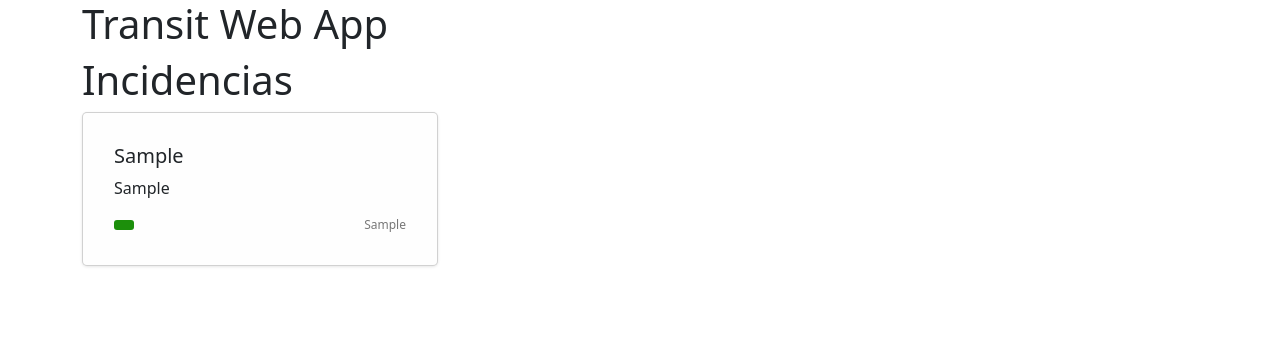
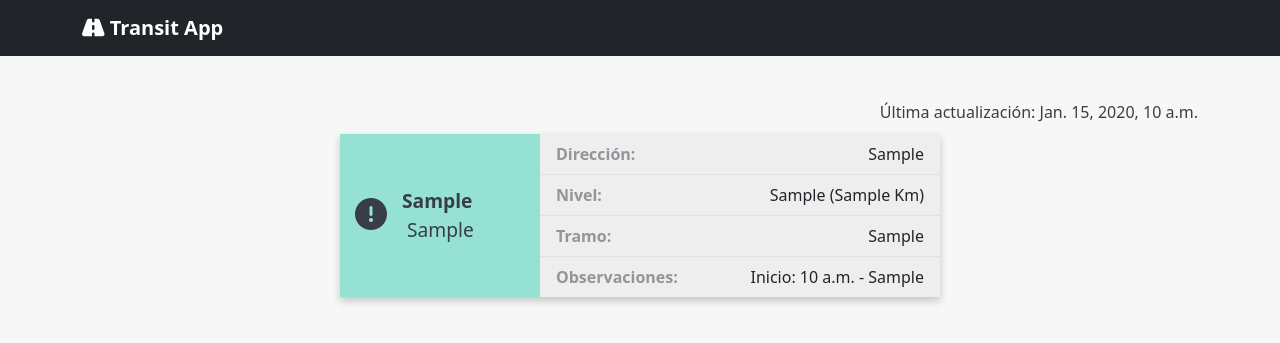
Before and after one commit to ivaaanrm/transit-app, a Django app: page / in a window 1280 px wide. Shown: the top 343 px of the page. Run offline with Django 5.2, Linux system fonts and the light colour scheme; tables that the repository leaves empty hold one stand-in row (values such as "Sample post"); some libraries are stand-ins or nearby versions.

Commit message:
add CSS + integration between api and scraper

```diff
--- a/pages/models.py
+++ b/pages/models.py
@@ -2,7 +2,7 @@ from django.db import models
 
 class Incidencia(models.Model):
     causa = models.CharField(max_length=100)
-    zona = models.CharField(max_length=100)
+    nivel = models.CharField(max_length=100)
     via = models.CharField(max_length=100)
     km_inicio_fin = models.CharField(max_length=50)
     longitud = models.CharField(max_length=50)
--- /dev/null
+++ b/pages/templatetags/custom_tags.py
@@ -0,0 +1,31 @@
+from django.template import Library
+
+register = Library()
+
+@register.simple_tag
+def get_icon_name(cause):
+  icon_map = {
+    'accident': 'fa-car-burst',
+    'circulació': 'fa-car',
+    'sin_incidencias': 'wrench',
+    'other': 'fa-circle-exclamation',
+  }
+  return icon_map.get(cause, 'fa-circle-exclamation')
+
+@register.simple_tag
+def get_color_bg(cause):
+  icon_map = {
+    'accident': 'bg_accident',
+    'circulació': 'bg_circulacio',
+    'sin_incidencias': 'bg_sin_incidencias',
+    'avaria': 'bg_accident',
+    'other': 'bg_obras',
+  }
+  return icon_map.get(cause, 'bg_obras')
+
+
+
+
+register.simple_tag(get_icon_name)
+
+register.simple_tag(get_color_bg)
--- a/pages/views.py
+++ b/pages/views.py
@@ -10,12 +10,12 @@ from rest_framework import status
 from .models import Incidencia
 
 
+
 class HomeView(TemplateView):
     template_name = 'pages/home.html'
 
     def get_context_data(self, **kwargs):
         context = super().get_context_data(**kwargs)
-        # context["incidencias"] = Incidencia.objects.all()
         visible_incidencias = Incidencia.objects.filter(visible=True)
         context["incidencias"] = visible_incidencias
         return context
--- a/scraper/config/config.yml
+++ b/scraper/config/config.yml
@@ -16,4 +16,4 @@ crawler:
 
 app:
   api_url: "http://localhost:8001/create-incidencias/"
-  interval: 1
+  interval: 5
--- a/scraper/incidencia.py
+++ b/scraper/incidencia.py
@@ -4,7 +4,7 @@ from dataclasses import asdict, dataclass, field
 @dataclass(frozen=True)
 class Incidencia:
     causa: str
-    zona: str
+    nivel: str
     via: str
     km_inicio_fin: str
     longitud: str
@@ -14,9 +14,5 @@ class Incidencia:
     inicio: str
     observaciones: str
 
-    @property
-    def nivel(self):
-        return 1
-
     def to_dict(self):
         return asdict(self)
--- a/static/incident_card.css
+++ b/static/incident_card.css
@@ -1,52 +1,79 @@
-.incident-card {
-    background-color: #fefefe;
-    border-radius: 5px;
-    box-shadow: 0 1px 3px rgba(0, 0, 0, 0.1);
-    padding: 15px;
-    transition: background-color 0.2s ease-in-out, box-shadow 0.2s ease-in-out;
+
+  /* .cards-container {
+    display: grid;
+    place-items: center;
+  } */
+
+  .last-modification {
+    text-align: right;
+    color: var(--light-text);
+    padding-bottom: 10px;
   }
 
-  .incident-card:hover {
-    background-color: #fff;
-    box-shadow: 0 2px 5px rgba(0, 0, 0, 0.2);
+  .card-incidencia {
+    /* width: 100%; */
+    max-width: 600px;
+    margin: 0 auto;
+    background-color: var(--light-bg);
+    box-shadow: 0 4px 8px rgba(0, 0, 0, 0.2); /* Add shadow */
   }
 
-  .incident-title {
-    font-weight: bold;
-    margin-bottom: 5px;
+  .icon-incidencia {
+    padding: 15px;
+  }
+  .title-incidencia {
+    display: flex;
+    flex-direction: column;
   }
 
-  .incident-details {
-    display: flex;
-    justify-content: space-between;
-    align-items: center;
-    margin-top: 10px;
+  @media (max-width: 768px) {
+    .title-incidencia {
+      display: flex;
+      flex-direction: row;
+      /* margin-right: 20px; */
+    }
   }
 
-  .incident-level-good {
-    font-size: 14px;
-    padding: 5px 10px;
-    border-radius: 3px;
-    background-color: #1c8f0b;
-    color: #fff;
+  .via_text {
+    font-size: 1.2rem;
+    font-weight: bold;
   }
 
-  .incident-level {
-    font-size: 14px;
-    padding: 5px 10px;
-    border-radius: 3px;
-    background-color: #f0ad4e;
-    color: #fff;
-  }
-  .incident-level_bad {
-    font-size: 14px;
-    padding: 5px 10px;
-    border-radius: 3px;
-    background-color: #f0ad4e;
-    color: #fff;
+  .causa_text {
+    margin-left: 5px;
+    font-size: 1.2rem;
   }
 
-  .incident-duration {
-    font-size: 12px;
-    color: #777;
+  .overflow-hidden {
+    white-space: nowrap;
+    text-overflow: ellipsis;
   }
+
+  .list-group-item {
+    padding: 0.5rem 1rem;
+  }
+
+  .list-group {
+    --bs-list-group-bg: #transparent !important;
+  }
+
+
+  .bg_accident {
+    background-color: #F38181;
+  }
+  .bg_circulacio {
+    background-color: #FCE38A;
+  }
+  .bg_sin_incidencias {
+    background-color: #EAFFD0;
+  }
+  .bg_obras {
+    background-color: #95E1D3;
+  }
+
+  .tag-detail {
+    font-weight: bold;
+    color: var(--light-text);
+    opacity: 0.5;
+
+  }
--- /dev/null
+++ b/static/styles.css
@@ -0,0 +1,11 @@
+:root {
+    --main-bg-color: #F7F7F7;
+    --primary-text-color: #393E46;
+    --light-bg: #EEEEEE;
+    --light-text: #393E46;
+}
+
+body {
+    background-color: var(--main-bg-color);
+    color: var(--light-text);
+}
--- a/templates/base.html
+++ b/templates/base.html
@@ -2,17 +2,27 @@
 
 <!DOCTYPE html>
 <html lang="es">
-<head>
-    <meta charset="utf-8">
-    <title>{% block title %}My Personal Portfolio{% endblock title %}</title>
-    <link
-    href="https://cdn.jsdelivr.net/npm/bootstrap@5.3.1/dist/css/bootstrap.min.css"
-    rel="stylesheet"
-    >
-    {% comment %} <link rel="stylesheet" href="https://cdn.simplecss.org/simple.min.css"> {% endcomment %}
+    <head>
+        <meta charset="UTF-8">
+        <meta name="viewport" content="width=device-width, initial-scale=1.0">
+        <title>{% block title %}Transit Status{% endblock title %}</title>
+        <link href="https://cdn.jsdelivr.net/npm/bootstrap@5.3.1/dist/css/bootstrap.min.css" rel="stylesheet">
+        <script src="https://kit.fontawesome.com/55559409bb.js" crossorigin="anonymous"></script>
+        <link rel="stylesheet" href="{% static 'styles.css' %}" type="text/css" />
+    </head>
 
-</head>
-<body class="container">
-{% block page_content %}{% endblock page_content %}
-</body>
+    <body">
+        <nav class="navbar bg-dark fixed-top">
+            <div class="container">
+                <a class="navbar-brand navbar-tile text-white" href="">
+                    <i class="fa-solid fa-road"></i>
+                    <span class="navbar-title fw-bold">Transit App</span>
+                </a>
+            </div>
+        </nav>
+        <div style="padding-top: 100px;"></div>
+
+        {% block page_content %}
+        {% endblock page_content %}
+    </body>
 </html>
--- a/templates/pages/home.html
+++ b/templates/pages/home.html
@@ -3,9 +3,7 @@
 {% extends "base.html" %}
 
 {% block page_content %}
-<h1>Transit Web App</h1>
 
-{% include 'pages/incidencias.html' %}
-
+    {% include 'pages/incidencias.html' %}
 
 {% endblock page_content %}
--- a/templates/pages/incidencias.html
+++ b/templates/pages/incidencias.html
@@ -1,23 +1,55 @@
 
 {% load static %}
+{% load custom_tags %}
+
 <link rel="stylesheet" href="{% static 'incident_card.css' %}" type="text/css" />
 
 
-<h1>Incidencias</h1>
-<div class="row">
-  {% for incidencia in incidencias %}
-  <div class="col-md-4">
-    <div class="card mb-2 incident-card">
-      <div class="card-body">
-        <h5 class="card-title">{{ incidencia.via }}</h5>
-        <p class="card-text">{{ incidencia.causa }}</p>
-        <div class="incident-details">
-          <span class="incident-level-good">{{ incidencia.level }}</span>
-          <span class="incident-duration">{{ incidencia.longitud }}</span>
+
+
+<div class="container">
+  <div class="cards-container">
+    <div class="last-modification">
+      <span>Última actualización: {{incidencias.0.tiempo_registro}}</span>
+    </div>
+
+    {% for incidencia in incidencias %}
+      <div class="mb-3 card-incidencia">
+        <div class="row g-0">
+          <div class="col-md-4 d-flex align-items-center {% get_color_bg incidencia.causa|lower %}">
+            <i class="icon-incidencia fa-solid {% get_icon_name incidencia.causa|lower %} fa-2x mb-1"></i>
+            <div class="title-incidencia">
+              <span class="via_text">{{ incidencia.via }}</span>
+              <span class="causa_text">{{ incidencia.causa }}</span>
+            </div>
+          </div>
+
+          <div class="col-md-8 card-details">
+            <div class="card-body">
+              <ul class="list-group list-group-flush">
+                <li class="list-group-item d-flex justify-content-between">
+                  <span class="tag-detail">Dirección:</span>
+                  <span>{{ incidencia.direccion }}</span>
+                <li class="list-group-item d-flex justify-content-between">
+                  <span class="tag-detail">Nivel:</span>
+                  <span>{{ incidencia.nivel }} ({{ incidencia.longitud }} Km)</span>
+                </li>
+                <li class="list-group-item d-flex justify-content-between">
+                  <span class="tag-detail">Tramo:</span>
+                  <span>{{ incidencia.tramo }}</span>
+                </li>
+
+                <li class="list-group-item d-flex justify-content-between">
+                  <span class="tag-detail">Observaciones:</span>
+                  <span>Inicio: {{incidencia.inicio}} - {{ incidencia.observaciones }}</span>
+                </li>
+
+              </ul>
+            </div>
+          </div>
         </div>
       </div>
-    </div>
+
+    {% endfor %}
   </div>
-
-  {% endfor %}
 </div>
```
Also changed, not shown: pages/tests.py (+28 -13 lines), scraper/scraper.py (+2 -7 lines), pages/migrations/0007_rename_zona_incidencia_nivel.py (added).
